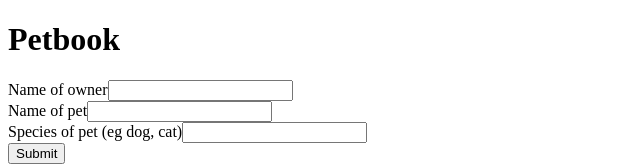
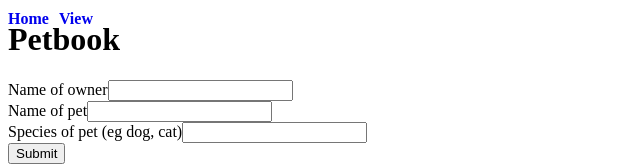
Before and after one commit to gpcroucher/week07-assigment, a React (Vite) app in the folder client/: page /add in a window 1280 px wide. Shown: the top 166 px of the page, without its empty margins (0-640 px from the left). Built offline with nearby package versions, Linux system fonts and the light colour scheme.

Commit message:
borrowed navbar component from one of my other projects and added basic styling

```diff
--- /dev/null
+++ b/client/src/components/NavBar.css
@@ -0,0 +1,12 @@
+.navbar-container {
+  position: fixed;
+  top: 10px;
+
+  display: flex;
+  gap: 10px;
+}
+
+.navbar-link {
+  text-decoration: 0;
+  font-weight: bold;
+}
--- /dev/null
+++ b/client/src/components/NavBar.jsx
@@ -0,0 +1,29 @@
+import PropTypes from "prop-types";
+import { Link } from "react-router-dom";
+import "./NavBar.css";
+
+export default function NavBar(props) {
+  const pages = [
+    { name: "Home", link: "/" },
+    { name: "Upload", link: "/add" },
+    { name: "View", link: "/view" },
+  ];
+
+  return (
+    <nav className="navbar-container">
+      {pages.map((page) => {
+        if (!props.exclude.includes(page.link)) {
+          return (
+            <Link className="navbar-link" key={page.link} to={page.link}>
+              {page.name}
+            </Link>
+          );
+        }
+      })}
+    </nav>
+  );
+}
+
+NavBar.propTypes = {
+  exclude: PropTypes.arrayOf(PropTypes.string),
+};
--- a/client/src/pages/PetUpload.jsx
+++ b/client/src/pages/PetUpload.jsx
@@ -1,5 +1,11 @@
+import NavBar from "../components/NavBar";
 import UploadForm from "../components/UploadForm";
 
 export default function PetUpload() {
-  return <UploadForm />;
+  return (
+    <>
+      <NavBar exclude={["/add"]} />
+      <UploadForm />
+    </>
+  );
 }
```
